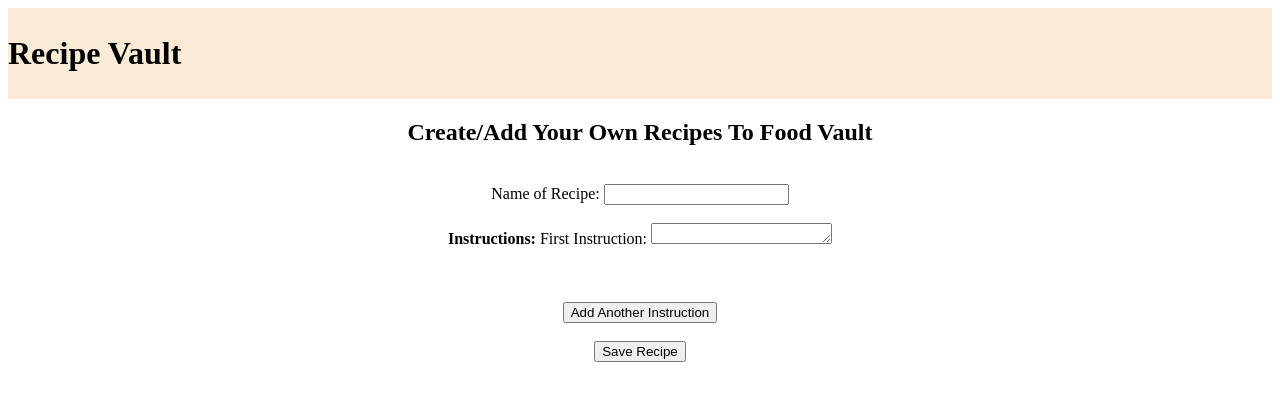
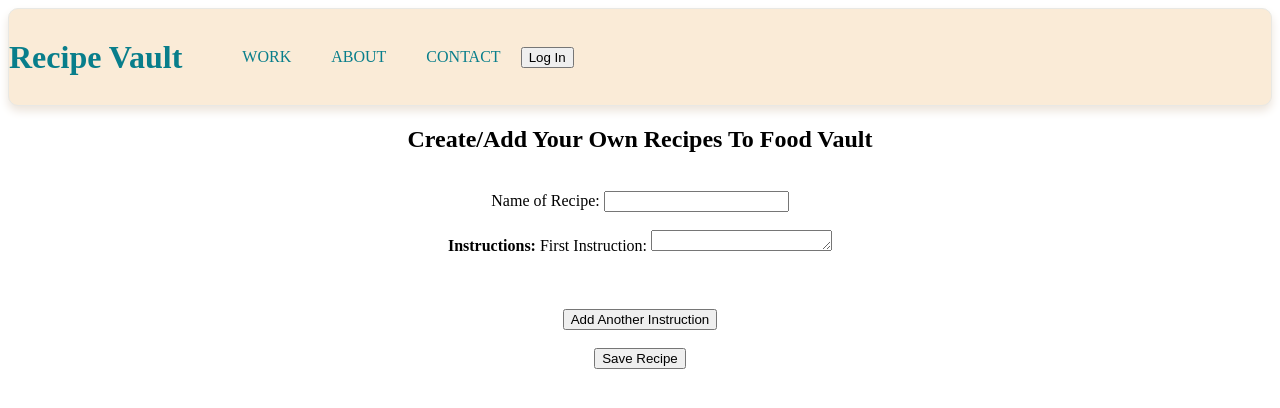
Before and after one commit to jddeffendal2/food_vault, a Vue app in the folder FoodVault_Web/: page /AddRecipeOptions in a window 1280 px wide. Shown: the top 408 px of the page. Built offline with nearby package versions, Linux system fonts and the light colour scheme; no server answers.

Commit message:
styling improvments

```diff
--- a/FoodVault_Web/src/App.vue
+++ b/FoodVault_Web/src/App.vue
@@ -16,7 +16,17 @@ export default {
 
 <template>
   <header>
-    <h1>Recipe Vault</h1>
+    <router-link to="/">
+      <h1 class="brandName">Recipe Vault</h1>
+    </router-link>
+    <ul class="nav-bar">
+      <li><router-link to="/">WORK</router-link></li>
+      <li><router-link to="/">ABOUT</router-link></li>
+      <li><router-link to="/">CONTACT</router-link></li>
+    </ul>
+    <router-link to="/">
+      <button class="loginButton" type="button">Log In</button>
+    </router-link>
   </header>
   <div>
     <router-view></router-view>
@@ -29,47 +39,41 @@ header {
   line-height: 1.5;
   max-height: 100vh;
   background-color: antiquewhite;
+  text-align: center;
+  border: 1px solid #E8E8E4;
+  border-radius: 10px;
+  box-shadow: 0 5px 10px #ECE4DB;
 }
 
-.logo {
-  display: block;
-  margin: 0 auto 2rem;
+.brandName {
+  color: #087E8B
 }
 
-nav {
-  width: 100%;
-  font-size: 12px;
-  text-align: center;
-  margin-top: 2rem;
+ul {
+  list-style-type: none;
 }
 
-nav a.router-link-exact-active {
-  color: var(--color-text);
+a {
+  text-decoration: none;
+  color: #087E8B;
 }
 
-nav a.router-link-exact-active:hover {
-  background-color: transparent;
+li {
+  padding: 20px;
 }
 
-nav a {
-  display: inline-block;
-  padding: 0 1rem;
-  border-left: 1px solid var(--color-border);
-}
-
-nav a:first-of-type {
-  border: 0;
+.nav-bar {
+  font-family: Poppins;
+  color: aqua;
+  display: flex;
 }
 
 @media (min-width: 1024px) {
   header {
     display: flex;
-    place-items: center;
-    padding-right: calc(var(--section-gap) / 2);
-  }
-
-  .logo {
-    margin: 0 2rem 0 0;
+    flex-direction: row;
+    align-items: center;
+    /* justify-content: space-between; */
   }
 
   header .wrapper {
@@ -77,14 +81,5 @@ nav a:first-of-type {
     place-items: flex-start;
     flex-wrap: wrap;
   }
-
-  nav {
-    text-align: left;
-    margin-left: -1rem;
-    font-size: 1rem;
-
-    padding: 1rem 0;
-    margin-top: 1rem;
-  }
 }
 </style>
--- a/FoodVault_Web/src/views/AddRecipeOptionsView.vue
+++ b/FoodVault_Web/src/views/AddRecipeOptionsView.vue
@@ -1,20 +1,20 @@
 <script >
 export default {
-    name: 'AddRecipeOptionsView',
+  name: "AddRecipeOptionsView",
   data() {
     return {
       instructions: [],
       instructionNumber: 0
     }
   },
-    mounted(){
+  mounted() {
 
   },
   methods: {
-        saveRecipe() {
+    // saveRecipe() {
 
-        },
-        addInstruction(){
+    // },
+    addInstruction() {
       let extraInstructionsDiv = document.getElementById('extraInstructions')
       let instruction = document.createElement("textarea")
       let label = document.createElement("label")
@@ -36,18 +36,18 @@ export default {
 <template>
   <div class="div-main">
     <h2>Create/Add Your Own Recipes To Food Vault</h2>
-    <br/>
+    <br />
     <label for="recipeName">Name of Recipe: </label>
     <input type="text" id="recipeName" v-model="recipeName" />
-    <br/><br/>
+    <br /><br />
     <label for="instructionOne"><b>Instructions: </b></label>
     <label for="instruction">First Instruction: </label>
     <textarea id="instruction" name="instruction" rows="1"></textarea>
-    <br/><br/>
+    <br /><br />
     <div id="extraInstructions"></div>
-    <br/><br/>
+    <br /><br />
     <button type="submit" id="addInstruction" @click="addInstruction">Add Another Instruction</button>
-    <br/><br/>
+    <br /><br />
     <button type="submit" id="saveRecipe" @click="saveRecipe">Save Recipe</button>
   </div>
 </template>
--- a/FoodVault_Web/src/views/RecipeCreationView.vue
+++ b/FoodVault_Web/src/views/RecipeCreationView.vue
@@ -1,6 +1,6 @@
 <script >
 export default {
-    name: 'RecipeCreationView'
+    name: "RecipeCreationView"
 }
 </script>
 
```
Lines whose indentation alone changed are shown as unchanged.
